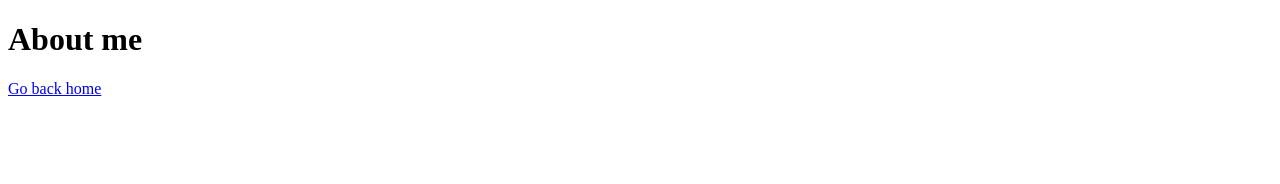
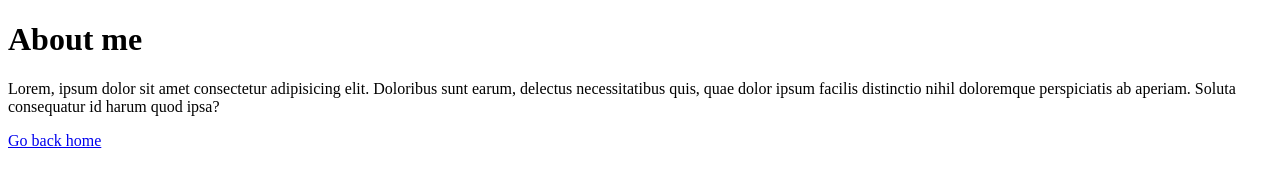
Before and after one commit to nsn1930/1-intro, a plain HTML site: page about.html in a window 1280 px wide. Drawn offline with Linux system fonts and the light colour scheme.

Commit message:
About page extra paragraph

```diff
--- a/about.html
+++ b/about.html
@@ -6,8 +6,10 @@
     <meta name="viewport" content="width=device-width, initial-scale=1.0">
     <title>Document</title>
 </head>
+
 <body>
     <h1>About me</h1>
+    <p>Lorem, ipsum dolor sit amet consectetur adipisicing elit. Doloribus sunt earum, delectus necessitatibus quis, quae dolor ipsum facilis distinctio nihil doloremque perspiciatis ab aperiam. Soluta consequatur id harum quod ipsa?</p>
     <a href="../">Go back home</a>
    </body>
 </html>
```
